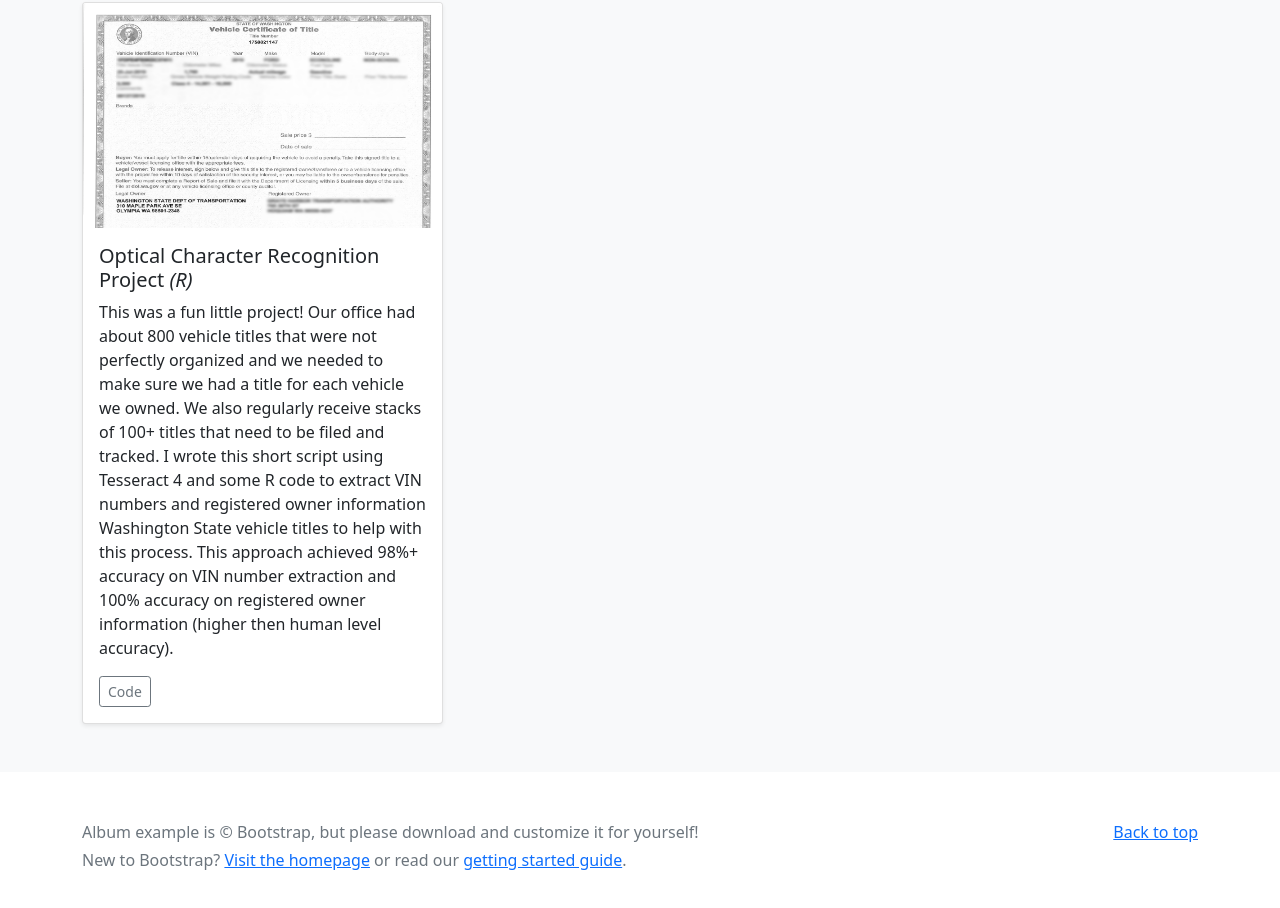
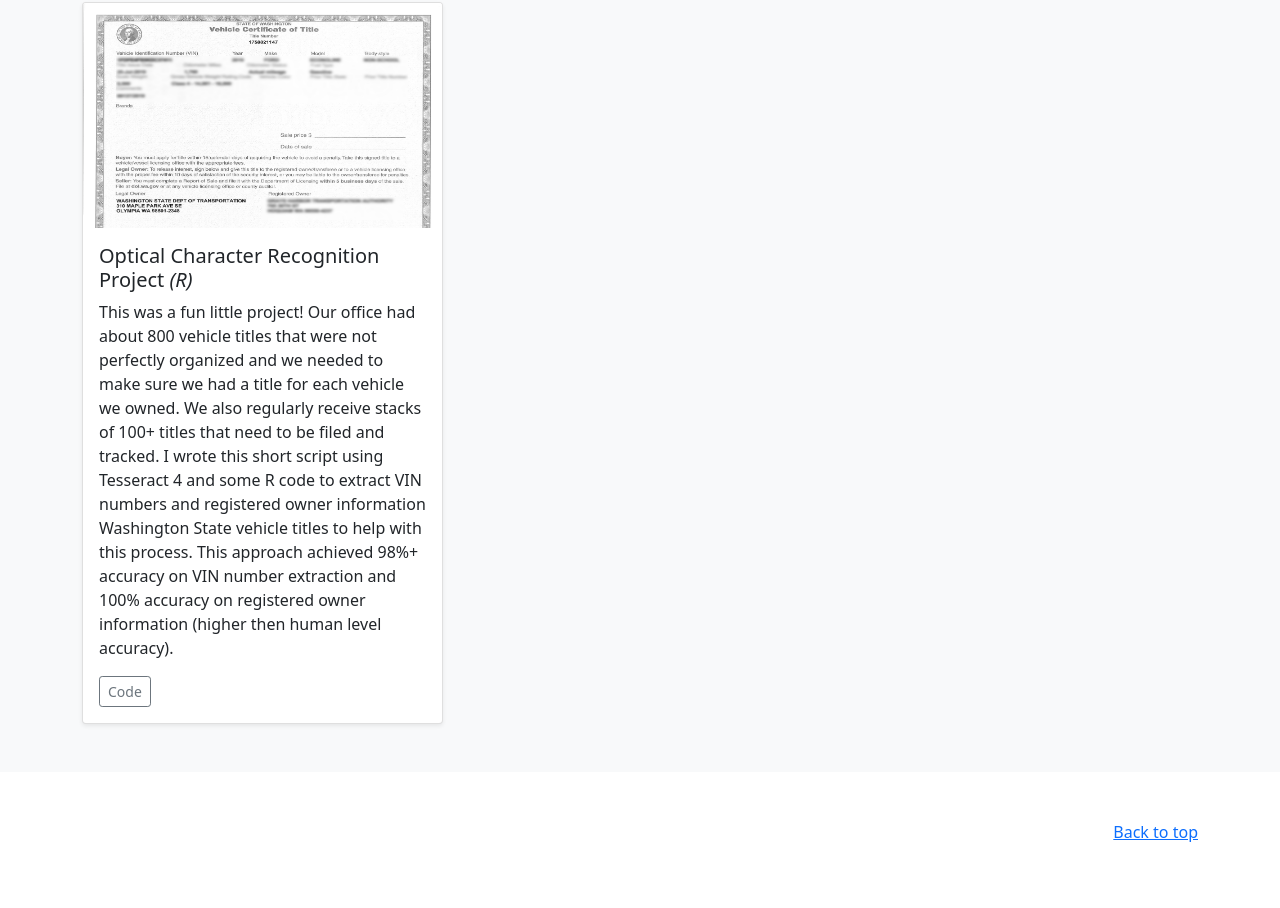
Before and after one commit to IanWesleyDev/IanWesleyDev.github.io, a plain HTML site: page index.html in a window 1280 px wide. Shown: the part 1748-2656 px from the top of the page. After the commit the page ends 2616 px from the top, so only its background shows below. Drawn offline with Linux system fonts and the light colour scheme.

Commit message:
Update index.html

```diff
--- a/index.html
+++ b/index.html
@@ -221,8 +221,7 @@
         <p class="float-end mb-1">
             <a href="#">Back to top</a>
         </p>
-        <p class="mb-1">Album example is &copy; Bootstrap, but please download and customize it for yourself!</p>
-        <p class="mb-0">New to Bootstrap? <a href="/">Visit the homepage</a> or read our <a href="../getting-started/introduction/">getting started guide</a>.</p>
+
     </div>
 </footer>
 
```
